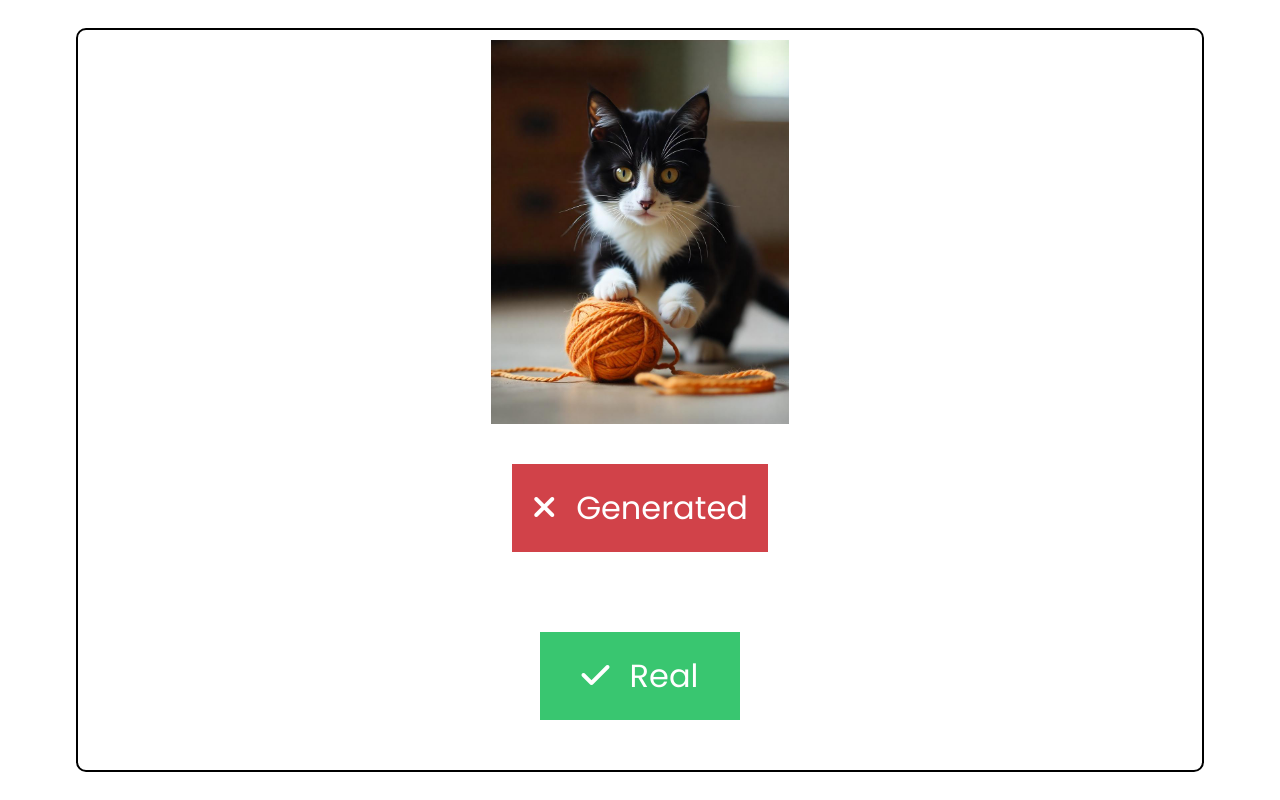
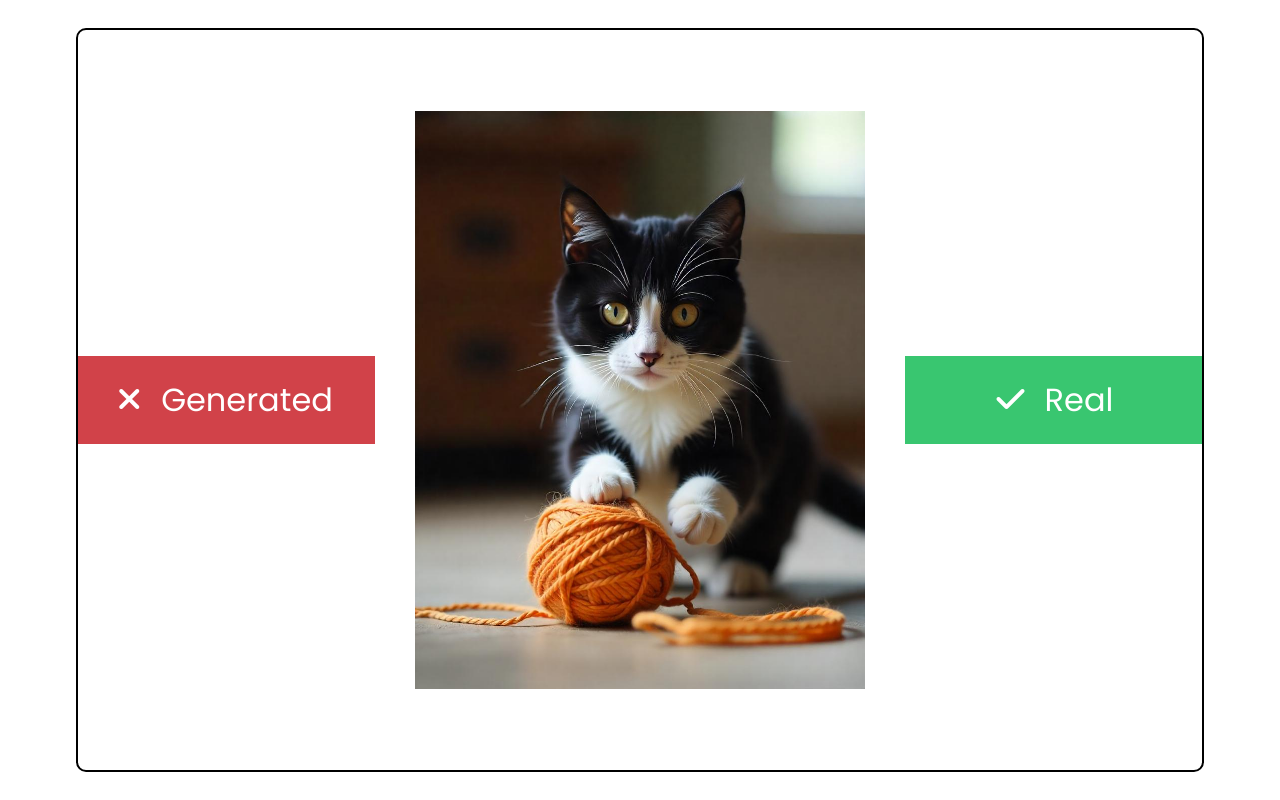
Before and after one commit to czajkowskis/AI_Guardians, a Vue app: page /quiz in a window 1280 px wide. Built offline with nearby package versions, Linux system fonts and the light colour scheme.

Commit message:
Changed button location to provide more space for vertical pictures

```diff
--- a/src/views/QuizView.vue
+++ b/src/views/QuizView.vue
@@ -88,11 +88,13 @@
 
 <template>
  <div class="card">
+    <div class="left-container">
+      <button class="btn btn-false" @click="selectAnswer(false)"><i class="fa-solid fa-xmark"></i>Generated</button>
+    </div>
     <div class="image-container">
       <img v-if="fetched" :src="this.currentQuestion.photo_src" alt="Test Image">
     </div>
-    <div class="btn-container">
-      <button class="btn btn-false" @click="selectAnswer(false)"><i class="fa-solid fa-xmark"></i>Generated</button>
+    <div class="right-container">
       <button class="btn btn-true" @click="selectAnswer(true)"><i class="fa-solid fa-check"></i>Real</button>
     </div>
     <transition name="rotation">
@@ -121,8 +123,8 @@
 
   .card {
     display: flex;
-    flex-direction: column;
     justify-content: center;
+    align-items: center;
     margin: auto;
     position: absolute;
     top: 0;
@@ -140,6 +142,14 @@
     z-index: 80;
   }
 
+  .left-container, .right-container {
+    width: 100%;
+    width: 100%;
+    display: flex;
+    justify-content: center;
+    align-items: center;
+  }
+
   .image-container {
     display: flex;
     justify-content: center;
@@ -149,23 +159,13 @@
   }
 
   img {
-    max-width: 100%;
-    max-height: 100%;
+    width: 450px;
     object-fit: contain;
   }
 
-  .btn-container {
-    margin: auto;
-    position: relative;
-    top: 0;
-    bottom: 0;
-    left: 0;
-    right: 0;
-    width: 50%;
-  }
 
   .btn {
-    min-width: 200px;
+    width: 300px;
     padding: 20px;
     margin: 40px;
     font-family: "Poppins", sans-serif;
```
